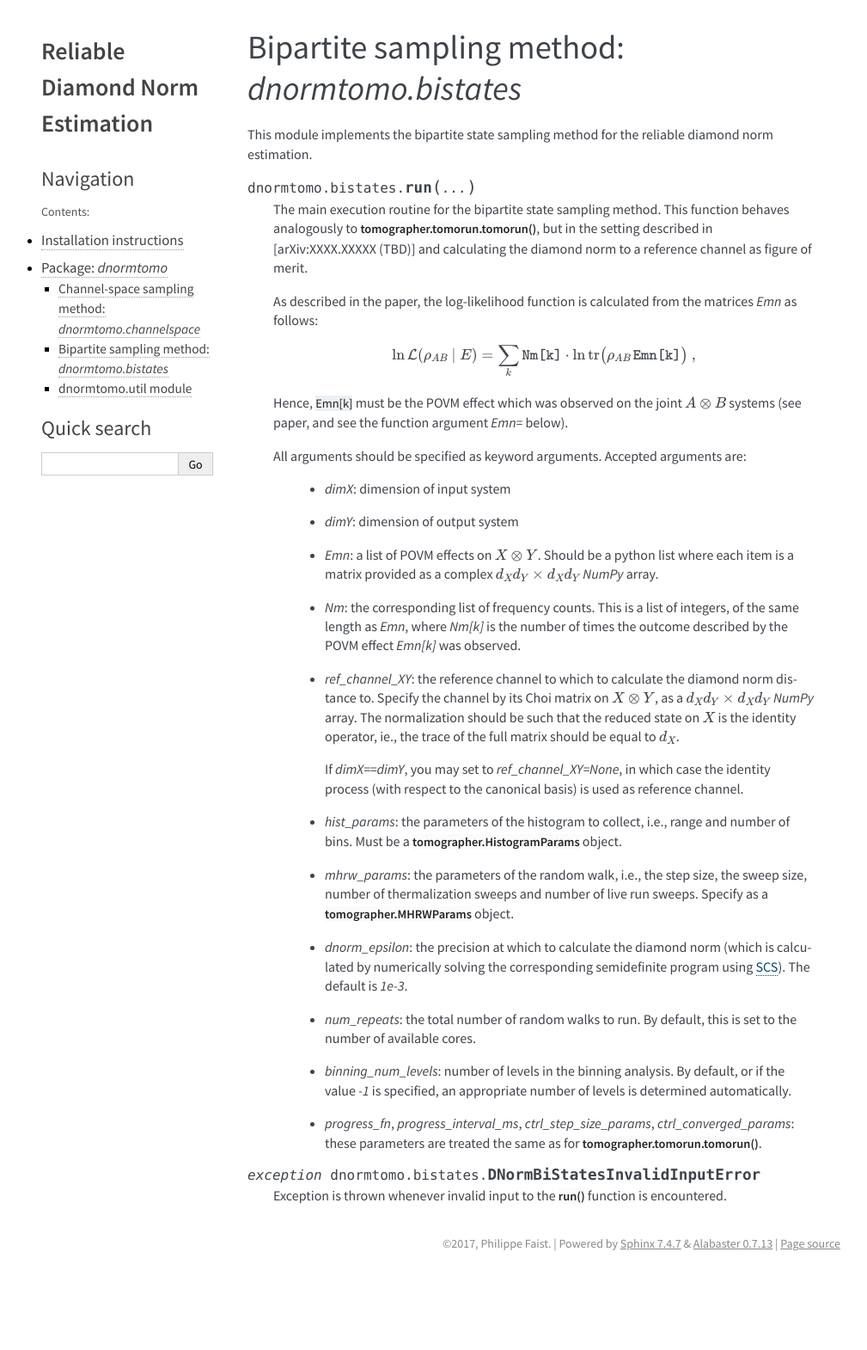
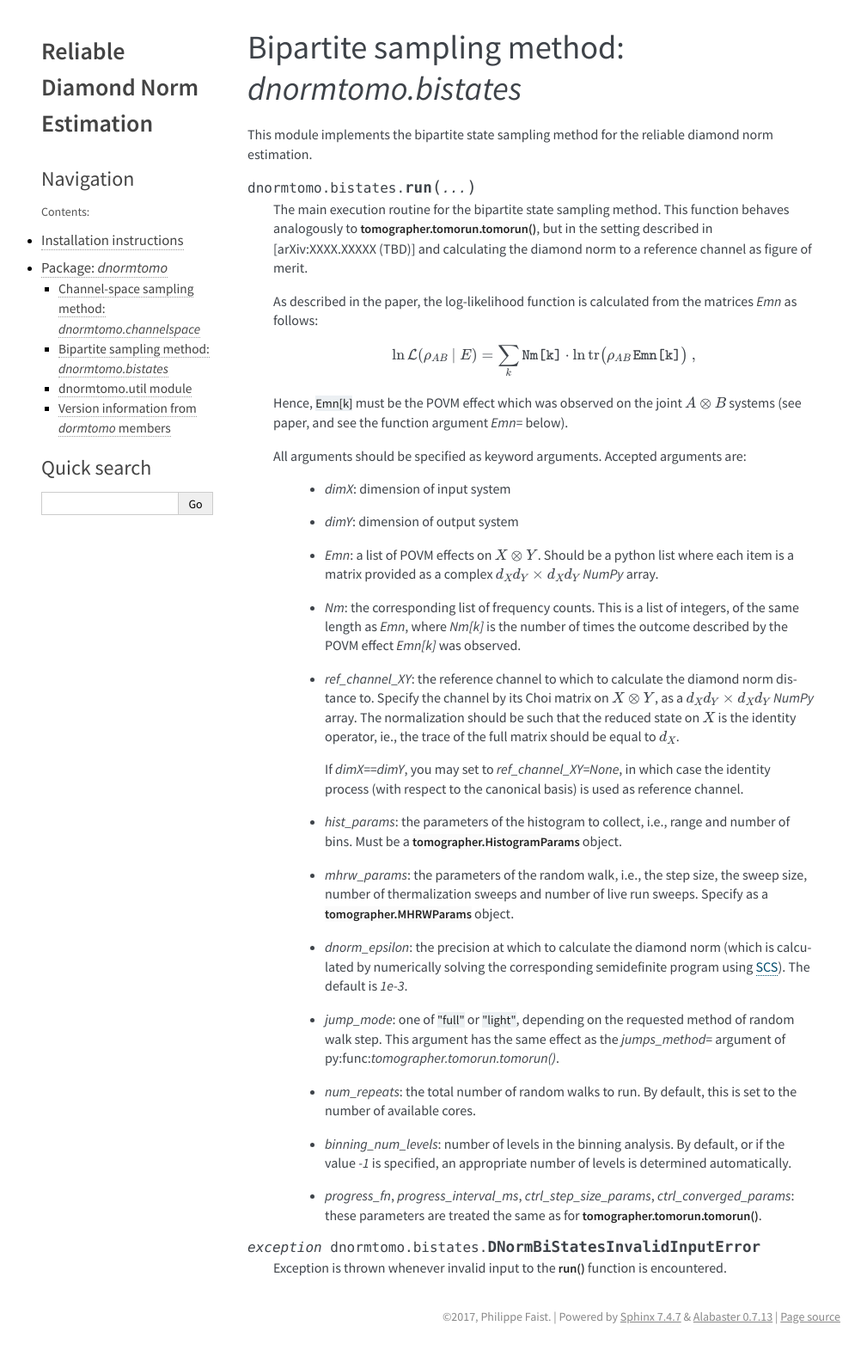
Before and after one commit to Tomographer/QPtomographer, a Sphinx documentation site: the page built from doc/dnormtomo.bistates.rst, in a window 1280 px wide. Shown: the whole page at 86% size, without its empty margins (132-1141 px from the left). Built offline with Sphinx 7.4.7, drawn with Linux system fonts in a browser that asks for light colours; before the commit the page ends 1485 px from its top, so only the background shows below that.

Commit message:
update doc and version scheme

```diff
--- a/dnormtomo/_version.py
+++ b/dnormtomo/_version.py
@@ -1,2 +1,4 @@
 
-version = 0.9
+version = "0.9"
+version_maj = 0
+version_min = 9
--- a/doc/conf.py
+++ b/doc/conf.py
@@ -56,9 +56,7 @@
 # |version| and |release|, also used in various other places throughout the
 # built documents.
 #
-# The short X.Y version.
-with open('../VERSION', 'r') as f:
-    version = f.read().strip()
+from dnormtomo._version import version
 # The full version, including alpha/beta/rc tags.
 release = version
 
--- a/doc/dnormtomo.bistates.rst
+++ b/doc/dnormtomo.bistates.rst
@@ -65,6 +65,11 @@
         semidefinite program using `SCS <https://github.com/cvxgrp/scs>`_). The
         default is `1e-3`.
 
+      - `jump_mode`: one of ``"full"`` or ``"light"``, depending on the
+        requested method of random walk step.  This argument has the same effect
+        as the `jumps_method=` argument of
+        py:func:`tomographer.tomorun.tomorun()`.
+
       - `num_repeats`: the total number of random walks to run.  By default,
         this is set to the number of available cores.
 
@@ -78,7 +83,6 @@
 
 
 
-
 .. py:exception:: DNormBiStatesInvalidInputError
 
    Exception is thrown whenever invalid input to the
--- a/doc/dnormtomo.rst
+++ b/doc/dnormtomo.rst
@@ -16,7 +16,7 @@
 
   - :py:mod:`dnormtomo.util`
 
-
+The package version is exposed as follows.
 
 .. rubric:: Package contents:
 
@@ -25,3 +25,4 @@
     dnormtomo.channelspace
     dnormtomo.bistates
     dnormtomo.util
+    dnormtomo._members
```
Also changed, not shown: dnormtomo/__init__.py (+10 -1 lines), doc/dnormtomo._members.rst (added, +15 -0 lines), doc/dnormtomo.channelspace.rst (+14 -15 lines), 2 other files.
